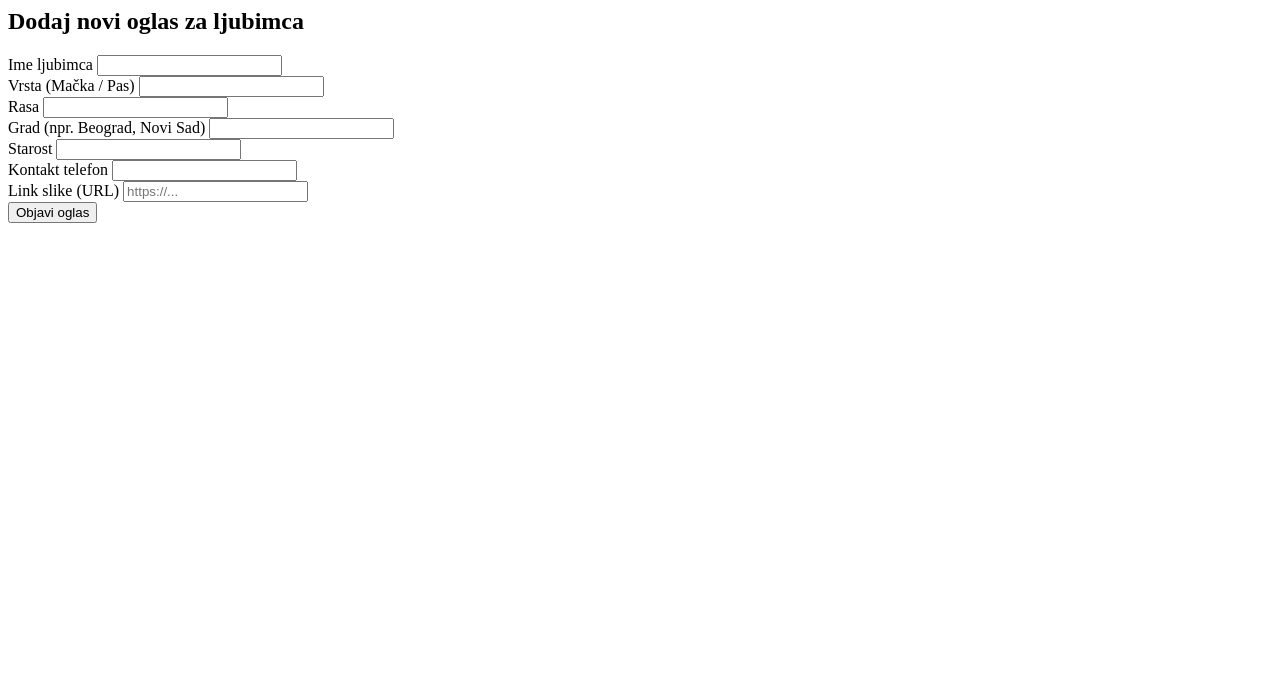
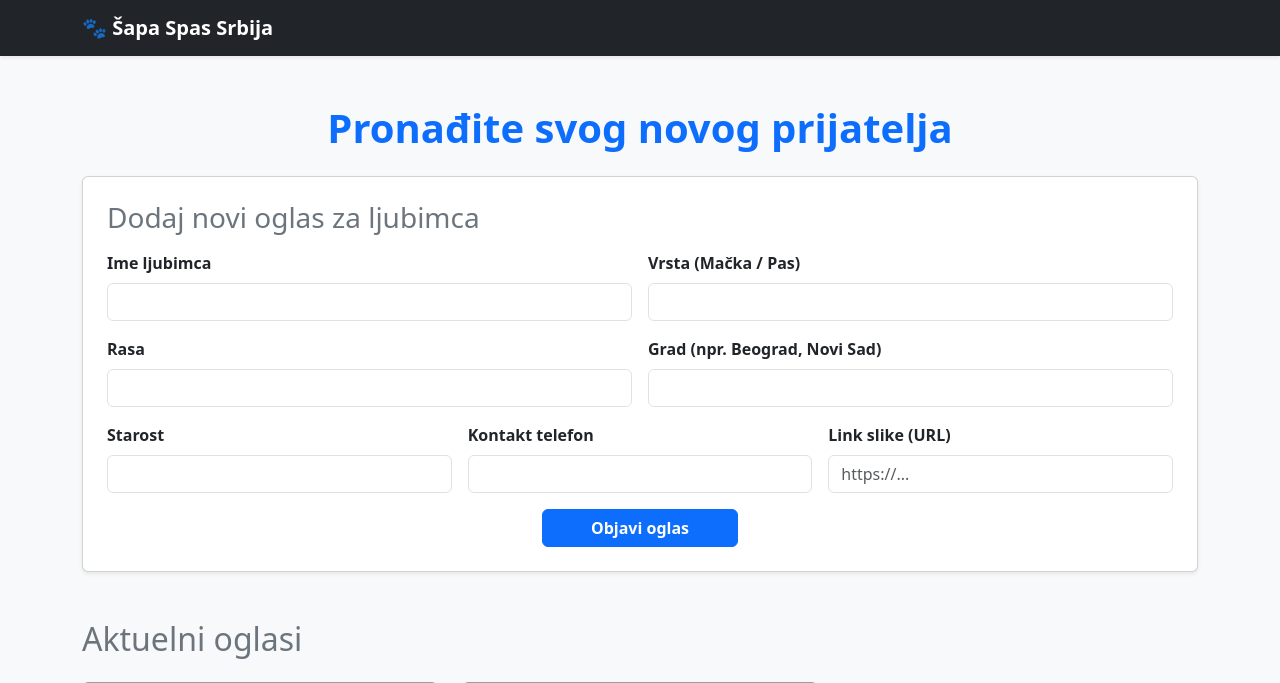
Before and after one commit to ilhamelizade075-bit/serbia-pet-app, a Flask app: page / in a window 1280 px wide. Shown: the top 683 px of the page. Before the commit the page ends 223 px from the top, so only its background shows below. Run offline with Flask 3, Linux system fonts and the light colour scheme; grey boxes are pictures that could not be loaded.

Commit message:
Update index.html

```diff
--- a/serbia_pet_app/templates/index.html
+++ b/serbia_pet_app/templates/index.html
@@ -1,37 +1,87 @@
-<!-- Dodavanje novog oglasa -->
+<!DOCTYPE html>
+<html lang="sr">
+<head>
+    <meta charset="UTF-8">
+    <meta name="viewport" content="width=device-width, initial-scale=1.0">
+    <title>Šapa Spas - Portal za Udomljavanje Kućnih Ljubimaca</title>
+    <!-- Bootstrap CSS Dizayn Linki -->
+    <link href="https://cdn.jsdelivr.net/npm/bootstrap@5.3.0/dist/css/bootstrap.min.css" rel="stylesheet">
+</head>
+<body class="bg-light">
+
+    <!-- Navigasiya Başlığı -->
+    <nav class="navbar navbar-dark bg-dark shadow-sm">
+        <div class="container">
+            <a class="navbar-brand fw-bold" href="/">🐾 Šapa Spas Srbija</a>
+        </div>
+    </nav>
+
     <div class="container my-5">
-    <h2 class="text-center mb-4">Dodaj novi oglas za ljubimca</h2>
-    <form action="/add" method="POST" class="row g-3 p-4 border rounded shadow-sm bg-light">
+        <h1 class="text-center mb-4 text-primary fw-bold">Pronađite svog novog prijatelja</h1>
+
+        <!-- Yeni Oglas Əlavə Etmə Forması -->
+        <div class="card shadow-sm mb-5 p-4 bg-white rounded">
+            <h3 class="mb-3 text-secondary">Dodaj novi oglas za ljubimca</h3>
+            <form action="/add" method="POST" class="row g-3">
                 <div class="col-md-6">
-            <label class="form-label">Ime ljubimca</label>
+                    <label class="form-label fw-bold">Ime ljubimca</label>
                     <input type="text" class="form-control" name="name" required>
                 </div>
                 <div class="col-md-6">
-            <label class="form-label">Vrsta (Mačka / Pas)</label>
+                    <label class="form-label fw-bold">Vrsta (Mačka / Pas)</label>
                     <input type="text" class="form-control" name="type" required>
                 </div>
                 <div class="col-md-6">
-            <label class="form-label">Rasa</label>
+                    <label class="form-label fw-bold">Rasa</label>
                     <input type="text" class="form-control" name="breed" required>
                 </div>
                 <div class="col-md-6">
-            <label class="form-label">Grad (npr. Beograd, Novi Sad)</label>
+                    <label class="form-label fw-bold">Grad (npr. Beograd, Novi Sad)</label>
                     <input type="text" class="form-control" name="city" required>
                 </div>
                 <div class="col-md-4">
-            <label class="form-label">Starost</label>
+                    <label class="form-label fw-bold">Starost</label>
                     <input type="text" class="form-control" name="age" required>
                 </div>
                 <div class="col-md-4">
-            <label class="form-label">Kontakt telefon</label>
+                    <label class="form-label fw-bold">Kontakt telefon</label>
                     <input type="text" class="form-control" name="phone" required>
                 </div>
                 <div class="col-md-4">
-            <label class="form-label">Link slike (URL)</label>
+                    <label class="form-label fw-bold">Link slike (URL)</label>
                     <input type="url" class="form-control" name="image" placeholder="https://...">
                 </div>
                 <div class="col-12 text-center mt-3">
-            <button type="submit" class="btn btn-success px-5">Objavi oglas</button>
+                    <button type="submit" class="btn btn-primary px-5 fw-bold">Objavi oglas</button>
                 </div>
             </form>
         </div>
+
+        <!-- Mövcud Elanların Siyahısı -->
+        <h2 class="mb-4 text-secondary">Aktuelni oglasi</h2>
+        <div class="row">
+            {% for pet in pets %}
+            <div class="col-md-4 mb-4">
+                <div class="card h-100 shadow-sm border-0 rounded overflow-hidden">
+                    <img src="{{ pet.image }}" class="card-img-top" alt="{{ pet.name }}" style="height: 220px; object-fit: cover;">
+                    <div class="card-body">
+                        <h4 class="card-title text-dark fw-bold">{{ pet.name }}</h4>
+                        <p class="card-text mb-1"><strong>Vrsta:</strong> {{ pet.type }}</p>
+                        <p class="card-text mb-1"><strong>Rasa:</strong> {{ pet.breed }}</p>
+                        <p class="card-text mb-1"><strong>Grad:</strong> 📍 {{ pet.city }}</p>
+                        <p class="card-text mb-1"><strong>Starost:</strong> 🎂 {{ pet.age }}</p>
+                        <p class="card-text mb-3"><strong>Telefon:</strong> 📞 {{ pet.phone }}</p>
+
+                        <!-- Silmə düyməsi -->
+                        <form action="/delete/{{ pet.id }}" method="POST">
+                            <button type="submit" class="btn btn-danger btn-sm w-100 fw-bold">🗑️ Obriši oglas</button>
+                        </form>
+                    </div>
+                </div>
+                </div>
+            {% endfor %}
+        </div>
+    </div>
+
+</body>
+</html>
```
Lines whose indentation alone changed are shown as unchanged.
